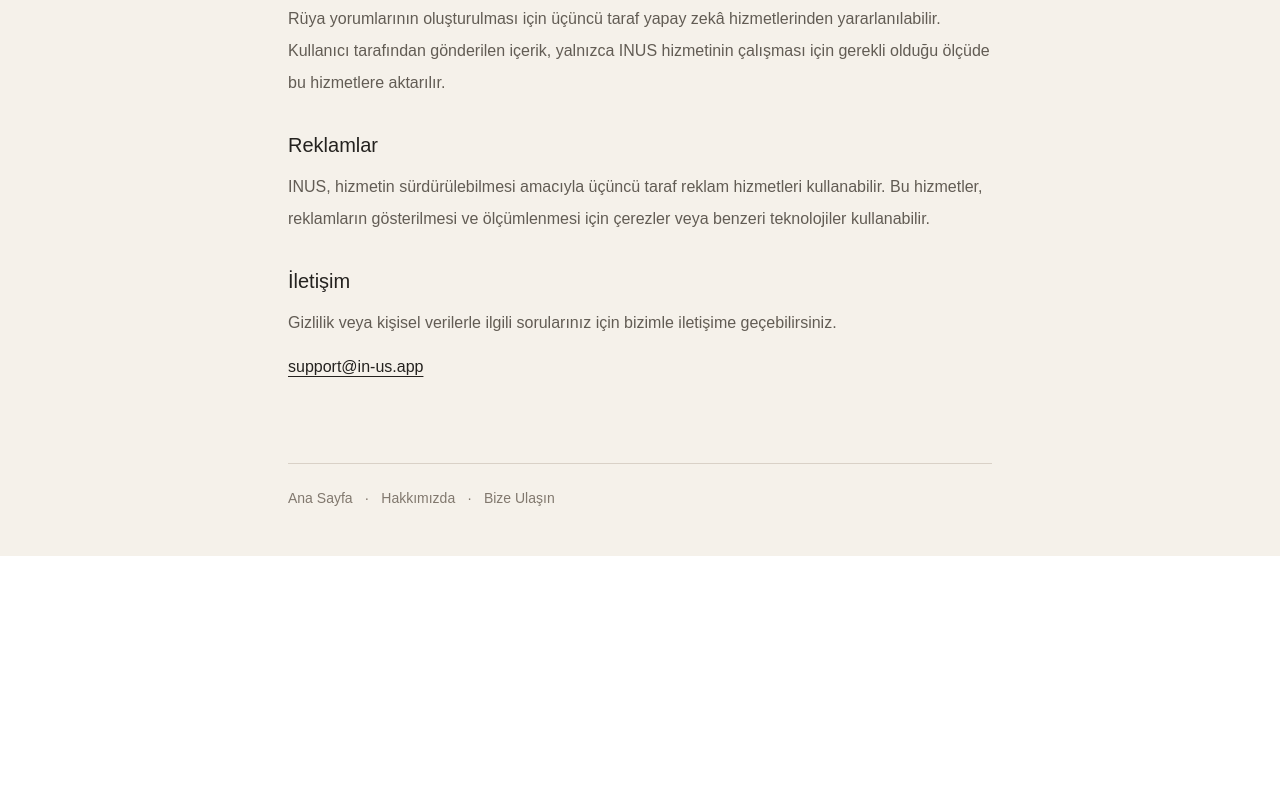
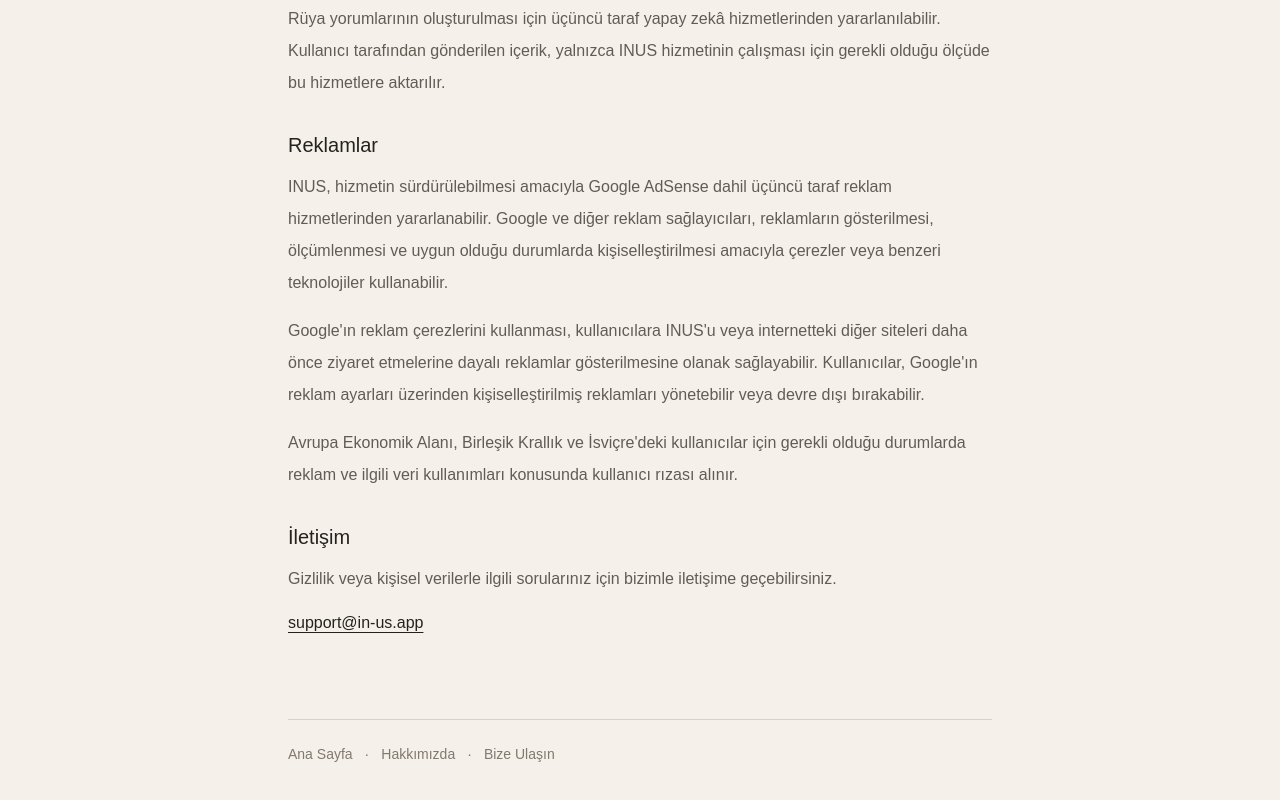
Before and after one commit to gmerdan-gif/-expert-ai, a Next.js app: page /gizlilik in a window 1280 px wide. Shown: the part 749-1549 px from the top of the page. Before the commit the page ends 1305 px from the top, so only its background shows below. Built offline with nearby package versions, Linux system fonts and the light colour scheme; no server answers.

Commit message:
Update privacy policy for AdSense consent

```diff
--- a/app/gizlilik/page.tsx
+++ b/app/gizlilik/page.tsx
@@ -84,10 +84,25 @@ export default function Gizlilik() {
               </h2>
 
               <p>
-                INUS, hizmetin sürdürülebilmesi amacıyla üçüncü taraf reklam
-                hizmetleri kullanabilir. Bu hizmetler, reklamların
-                gösterilmesi ve ölçümlenmesi için çerezler veya benzeri
-                teknolojiler kullanabilir.
+                INUS, hizmetin sürdürülebilmesi amacıyla Google AdSense dahil
+                üçüncü taraf reklam hizmetlerinden yararlanabilir. Google ve diğer
+                reklam sağlayıcıları, reklamların gösterilmesi, ölçümlenmesi ve
+                uygun olduğu durumlarda kişiselleştirilmesi amacıyla çerezler veya
+                benzeri teknolojiler kullanabilir.
+              </p>
+
+              <p className="mt-4">
+                Google&apos;ın reklam çerezlerini kullanması, kullanıcılara INUS&apos;u
+                veya internetteki diğer siteleri daha önce ziyaret etmelerine
+                dayalı reklamlar gösterilmesine olanak sağlayabilir. Kullanıcılar,
+                Google&apos;ın reklam ayarları üzerinden kişiselleştirilmiş reklamları
+                yönetebilir veya devre dışı bırakabilir.
+              </p>
+
+              <p className="mt-4">
+                Avrupa Ekonomik Alanı, Birleşik Krallık ve İsviçre&apos;deki
+                kullanıcılar için gerekli olduğu durumlarda reklam ve ilgili veri
+                kullanımları konusunda kullanıcı rızası alınır.
               </p>
             </section>
 
```
